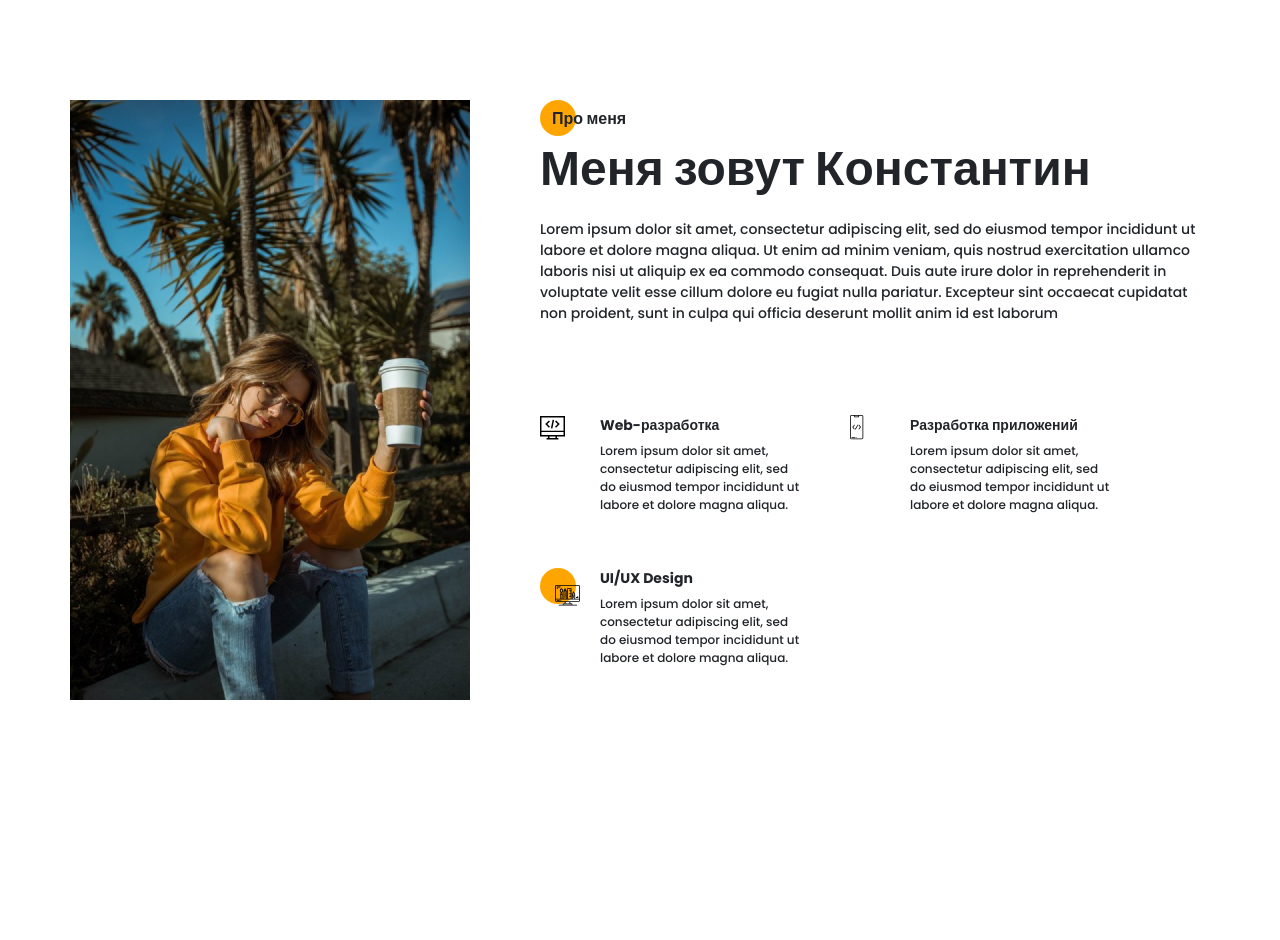
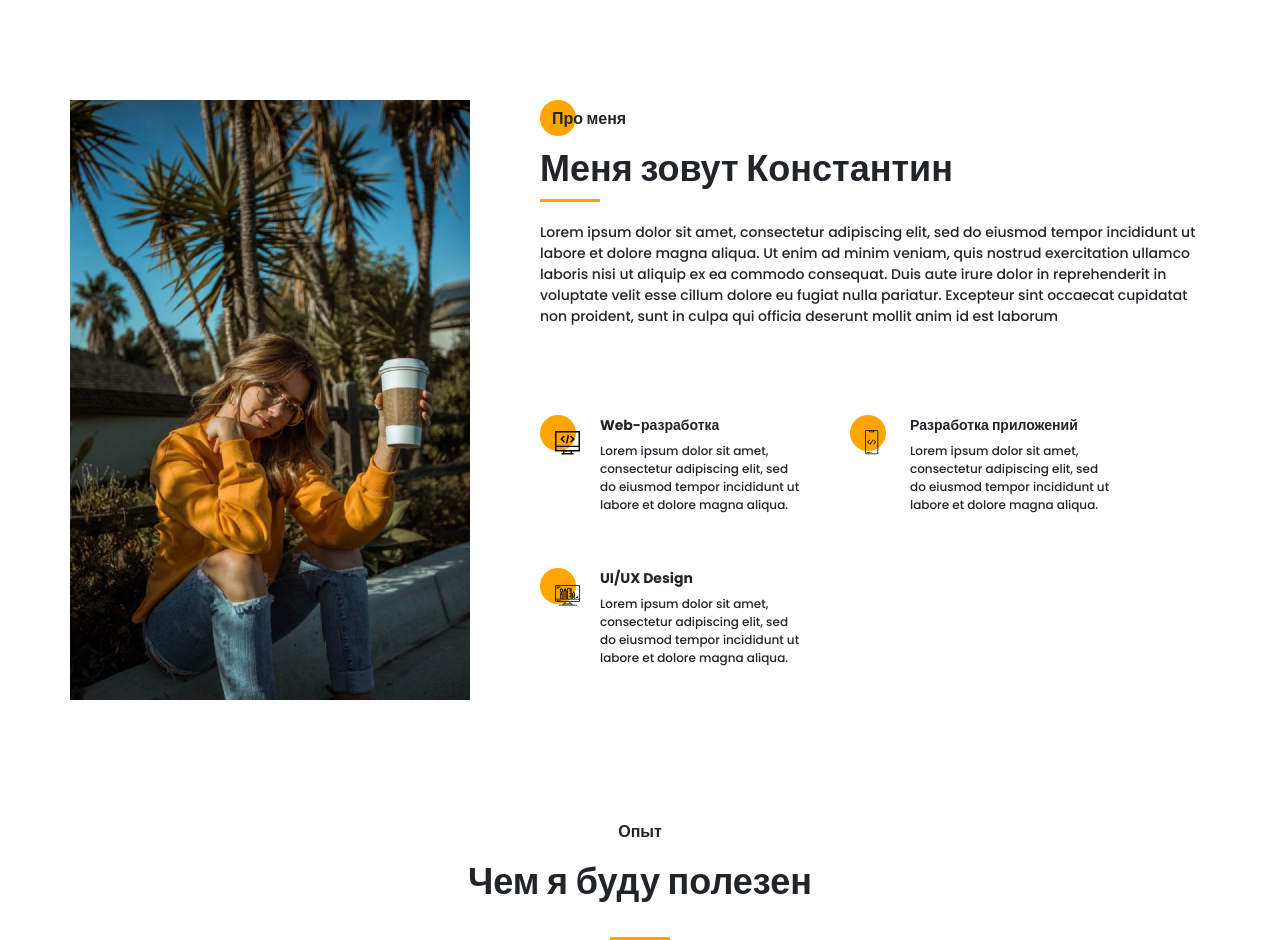
Before and after one commit to wusnoop/portfolio, a website: page src/index.html in a window 1280 px wide. Shown: the part 820-1760 px from the top of the page. Before the commit the page ends 1520 px from the top, so only its background shows below. Drawn offline with nearby package versions, Linux system fonts and the light colour scheme; files that its build step writes are made by us from their sources; files whose address does not match are found by name.

Commit message:
3 screen

```diff
--- a/src/index.html
+++ b/src/index.html
@@ -129,7 +129,7 @@
                 </div>
                 <div class="info__skills">
                     <div class="info__skills-item">
-                        <div class="about__skills-circle">
+                        <div class="info__skills-circle">
                             <img src="icons/about_me/web_development.svg" alt="web-dev">
                         </div>
                         <div>
@@ -142,7 +142,7 @@
                         </div>
                     </div>
                     <div class="info__skills-item">
-                        <div class="about__skills-circle">
+                        <div class="info__skills-circle">
                             <img src="icons/about_me/mobile_dev.svg" alt="mobile-dev">
                         </div>
                         <div>
@@ -171,6 +171,15 @@
             </div>
         </div>
     </section>
+    <section class="resume">
+        <div class="container">
+            <h2 class="title title__fz16 resume__title">Опыт</h2>
+            <div class="title title__fz36 resume__subtitle">Чем я буду полезен</div>
+            <div class="divider"></div>
+
+
+        </div>
+    </section>
 
     <script src="js/script.js"></script>
 </body>
--- a/src/sass/blocks/_info.scss
+++ b/src/sass/blocks/_info.scss
@@ -17,7 +17,7 @@
 &__descr {
     padding-top: 6px;
     .divider {
-        margin-top: 0;
+        margin: 0;
     }
 }
 &__title {
--- /dev/null
+++ b/src/sass/blocks/_resume.scss
@@ -0,0 +1,9 @@
+.resume {
+    padding-top: 120px;
+    &__title {
+        text-align: center;
+    }
+    &__subtitle {
+        text-align: center;
+    }
+}
--- a/src/sass/blocks/_title.scss
+++ b/src/sass/blocks/_title.scss
@@ -16,6 +16,9 @@
 
 
     }
+        }
+    &__fz36 {
+        font-size: 36px;
     }
     &__fz48 {
         font-size: 48px;
--- a/src/sass/style.scss
+++ b/src/sass/style.scss
@@ -11,9 +11,18 @@
     width: 1140px;
     margin: 0 auto;
 }
+.divider {
+    width: 60px;
+    height: 3px;
+    margin: 25px auto 0 auto;
+    background-color: $main-color;
+
+
+}
 @import 'blocks/promo';
 @import 'blocks/title';
 @import 'blocks/button';
 @import 'blocks/sidepanel';
 @import 'blocks/menu';
 @import 'blocks/info';
+@import 'blocks/resume';
```
Also changed, not shown: dist/css/style.min.css, dist/index.html.
